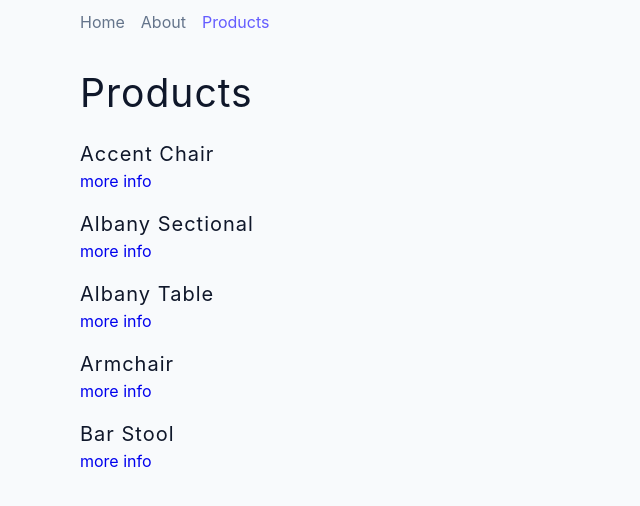
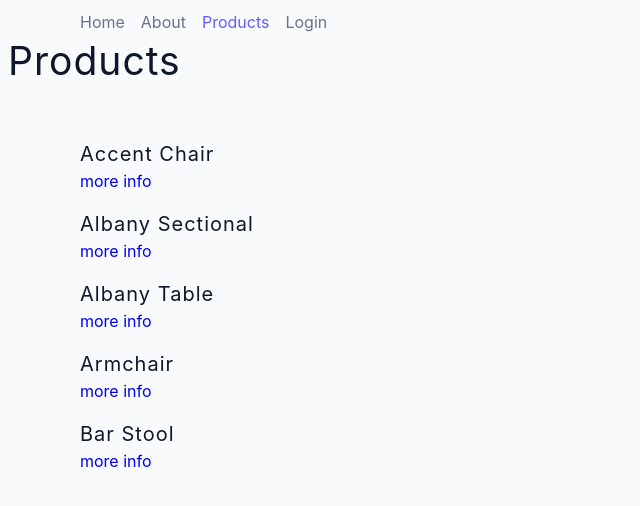
Before and after one commit to rdtungul/rd-router6, a React (Create React App) app: page /products in a window 1280 px wide. Shown: the top 506 px of the page, without its empty margins (0-640 px from the left). Built offline with nearby package versions, Linux system fonts and the light colour scheme.

Commit message:
react router 6 - final

```diff
--- a/src/App.js
+++ b/src/App.js
@@ -1,4 +1,4 @@
-import { BrowserRouter, Routes, Route } from 'react-router-dom'
+import { BrowserRouter, Routes, Route, useRouteError } from 'react-router-dom'
 
 // routing location inside the pages folder
 import Home from './pages/Home'
@@ -12,6 +12,8 @@ import SingleProduct from './pages/SingleProduct'
 import { useState } from 'react'
 import Login from './pages/Login'
 import Dashboard from './pages/Dashboard'
+import ProtectedRoute from './pages/ProtectedRoute'
+import SharedProductLayout from './pages/SharedProductLayout'
 
 function App() {
   // useNavigate functions
@@ -22,10 +24,23 @@ function App() {
         <Route path="/" element={<SharedLayout />}>
           <Route index element={<Home />} />
           <Route path="about" element={<About />} />
-          <Route path="products" element={<Products />} />
-          <Route path="products/:productID" element={<SingleProduct />} />
+
+          {/* Shared Product Layout - Refactored code */}
+          <Route path="products" element={<SharedProductLayout />}>
+            <Route index element={<Products />} />
+            <Route path=":productID" element={<SingleProduct />} />
+          </Route>
           <Route path="login" element={<Login setUser={setUser} />} />
-          <Route path="dashboard" element={<Dashboard user={user} />} />
+
+          {/* Protected Route (for not letting the user to go to dashboard without logging in) - Refactored code */}
+          <Route
+            path="dashboard"
+            element={
+              <ProtectedRoute user={user}>
+                <Dashboard user={user} />
+              </ProtectedRoute>
+            }
+          />
           <Route path="*" element={<ErrorMessage />} />
         </Route>
       </Routes>
--- a/src/components/Navbar.js
+++ b/src/components/Navbar.js
@@ -5,7 +5,8 @@ const Navbar = () => {
     <nav className="navbar">
       <Link to="/">homepage</Link>
       <Link to="/about">About</Link>
-      <Link to="/products">Products</Link>
+      <Link to="/products">products</Link>
+      <Link to="/login">login</Link>
     </nav>
   )
 }
--- a/src/components/StyledNavbar.js
+++ b/src/components/StyledNavbar.js
@@ -20,6 +20,12 @@ const StyledNavbar = () => {
       >
         Products
       </NavLink>
+      <NavLink
+        to="/login"
+        className={({ isActive }) => (isActive ? 'link active' : 'link')}
+      >
+        Login
+      </NavLink>
     </nav>
   )
 }
--- a/src/pages/Products.js
+++ b/src/pages/Products.js
@@ -4,7 +4,6 @@ import products from '../data'
 const Products = () => {
   return (
     <section className="section">
-      <h2>products</h2>
       <div className="products">
         {products.map((product) => {
           const { id, name, image } = product
--- /dev/null
+++ b/src/pages/ProtectedRoute.js
@@ -0,0 +1,9 @@
+import { Navigate } from 'react-router-dom'
+const ProtectedRoute = ({ children, user }) => {
+  if (!user) {
+    return <Navigate to="/" />
+  }
+  return children
+}
+
+export default ProtectedRoute
--- /dev/null
+++ b/src/pages/SharedProductLayout.js
@@ -0,0 +1,12 @@
+import { Outlet } from 'react-router-dom'
+
+const SharedProductLayout = () => {
+  return (
+    <>
+      <h2>products</h2>
+      <Outlet />
+    </>
+  )
+}
+
+export default SharedProductLayout
```
